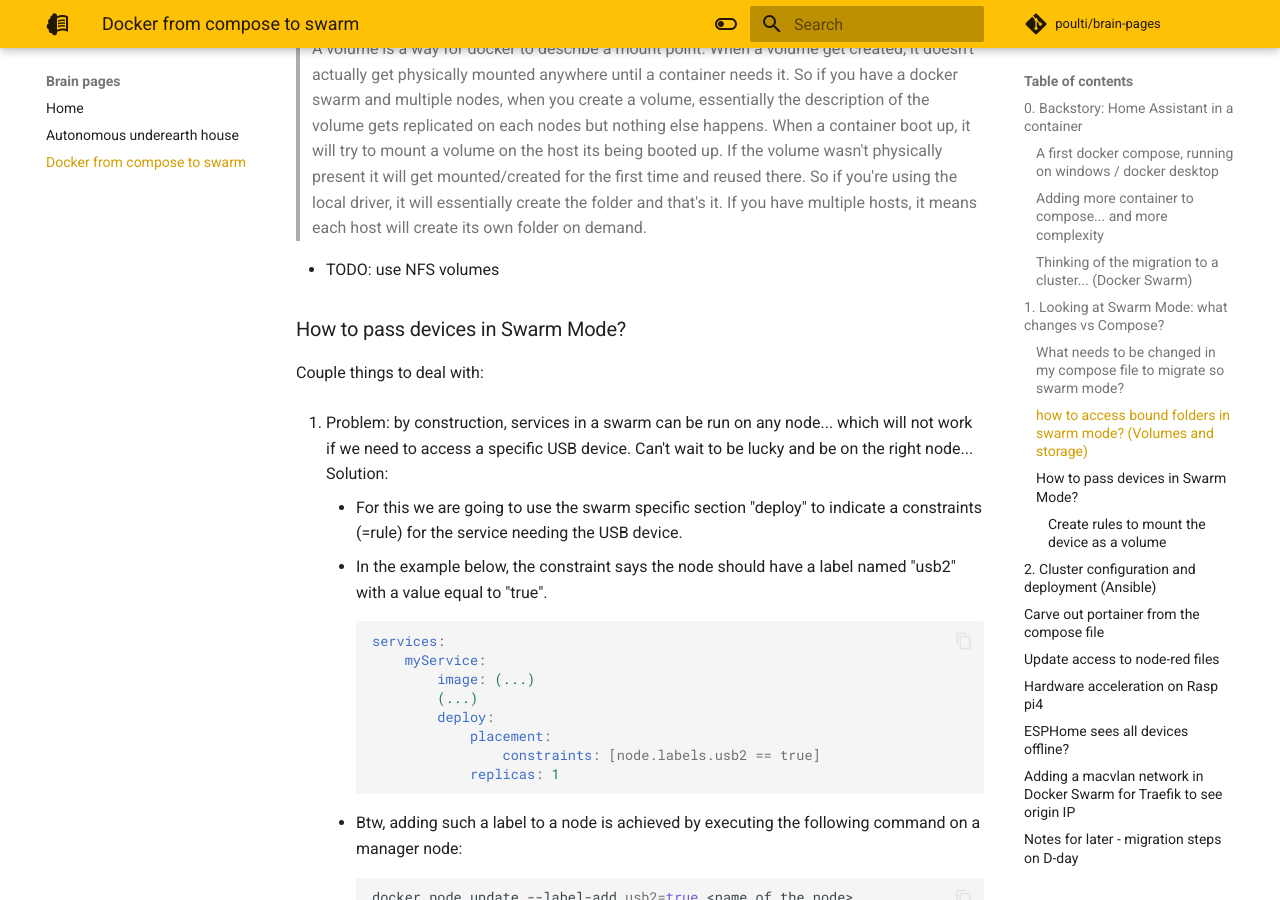
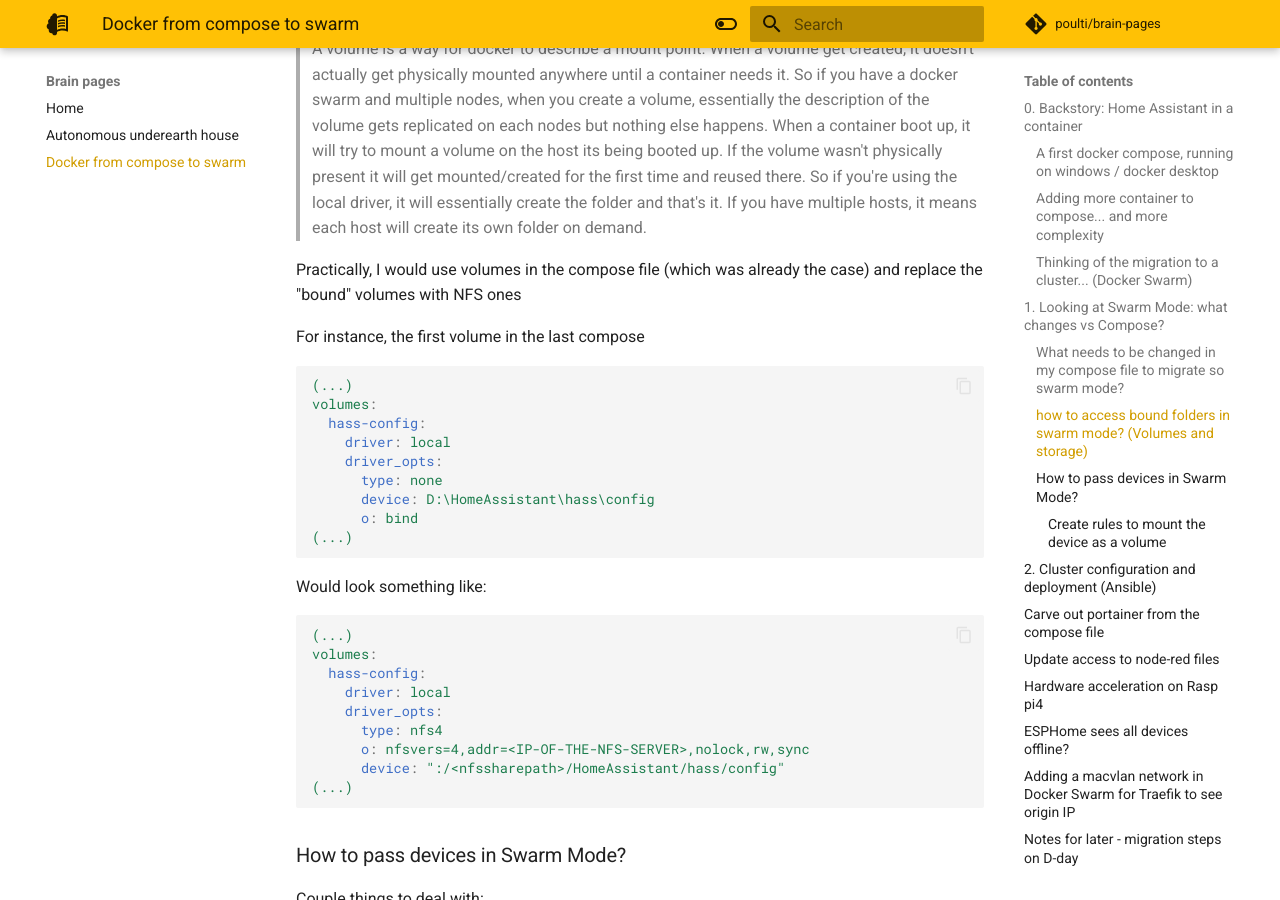
Before and after one commit to poulti/brain-pages, an MkDocs documentation site: the page built from docs/docker-from-compose-to-swarm.md, in a window 1280 px wide and 900 px high, scrolled down 6984 px. Built offline with MkDocs 1.6.1 and Material for MkDocs 9.7.7, drawn with Linux system fonts in a browser that asks for light colours; comment, search, counter and statistics services are not loaded.

Commit message:
Add example of NFS share

````diff
--- a/docs/docker-from-compose-to-swarm.md
+++ b/docs/docker-from-compose-to-swarm.md
@@ -260,7 +260,32 @@
 >When a container boot up, it will try to mount a volume on the host its being booted up. If the volume wasn't physically present it will get mounted/created for the first time and reused there. So if you're using the local driver, it will essentially create the folder and that's it.
 >If you have multiple hosts, it means each host will create its own folder on demand.
 
-  - TODO: use NFS volumes
+Practically, I would use volumes in the compose file (which was already the case) and replace the "bound" volumes with NFS ones
+
+For instance, the first volume in the last compose
+```yaml
+(...)
+volumes:
+  hass-config:
+    driver: local
+    driver_opts:
+      type: none
+      device: D:\HomeAssistant\hass\config
+      o: bind
+(...)
+```
+Would look something like:
+```yaml
+(...)
+volumes:
+  hass-config:
+    driver: local
+    driver_opts:
+      type: nfs4
+      o: nfsvers=4,addr=<IP-OF-THE-NFS-SERVER>,nolock,rw,sync
+      device: ":/<nfssharepath>/HomeAssistant/hass/config"
+(...)
+```
 
 ### How to pass devices in Swarm Mode?
 
````
